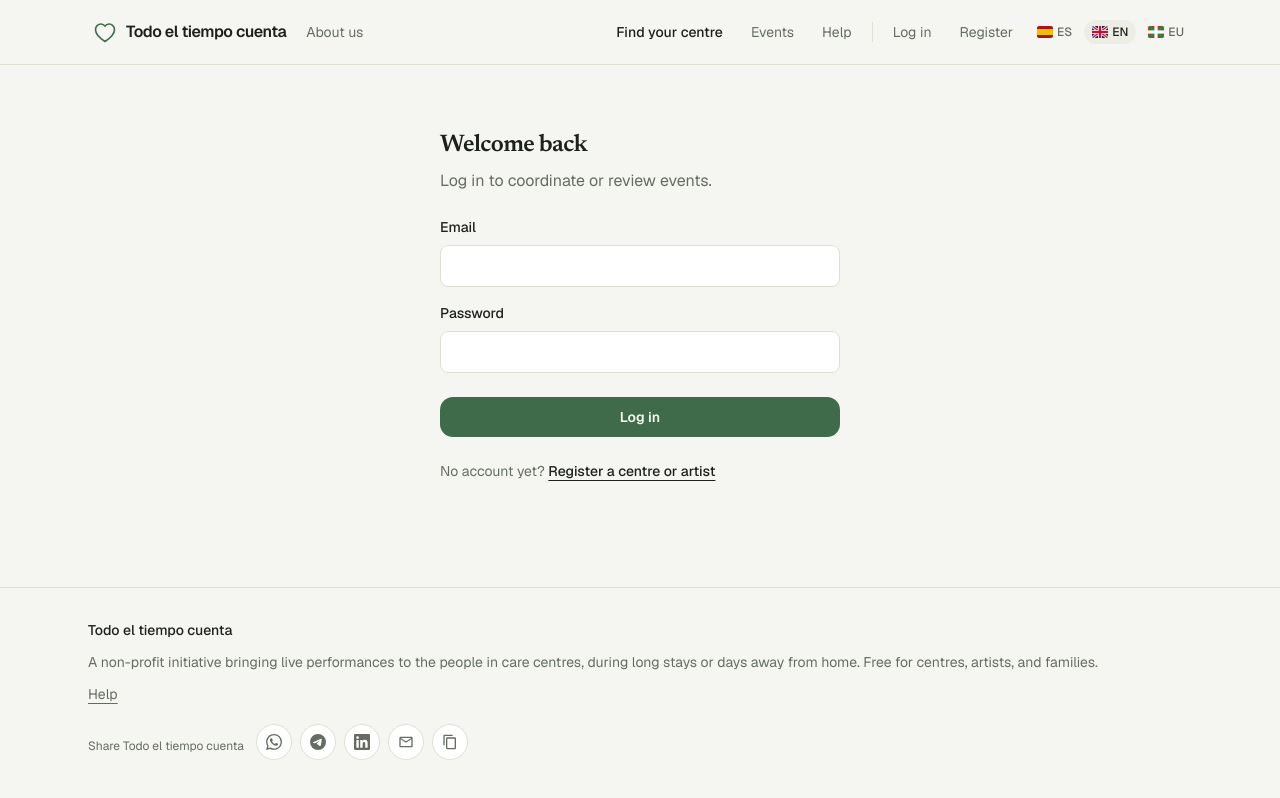
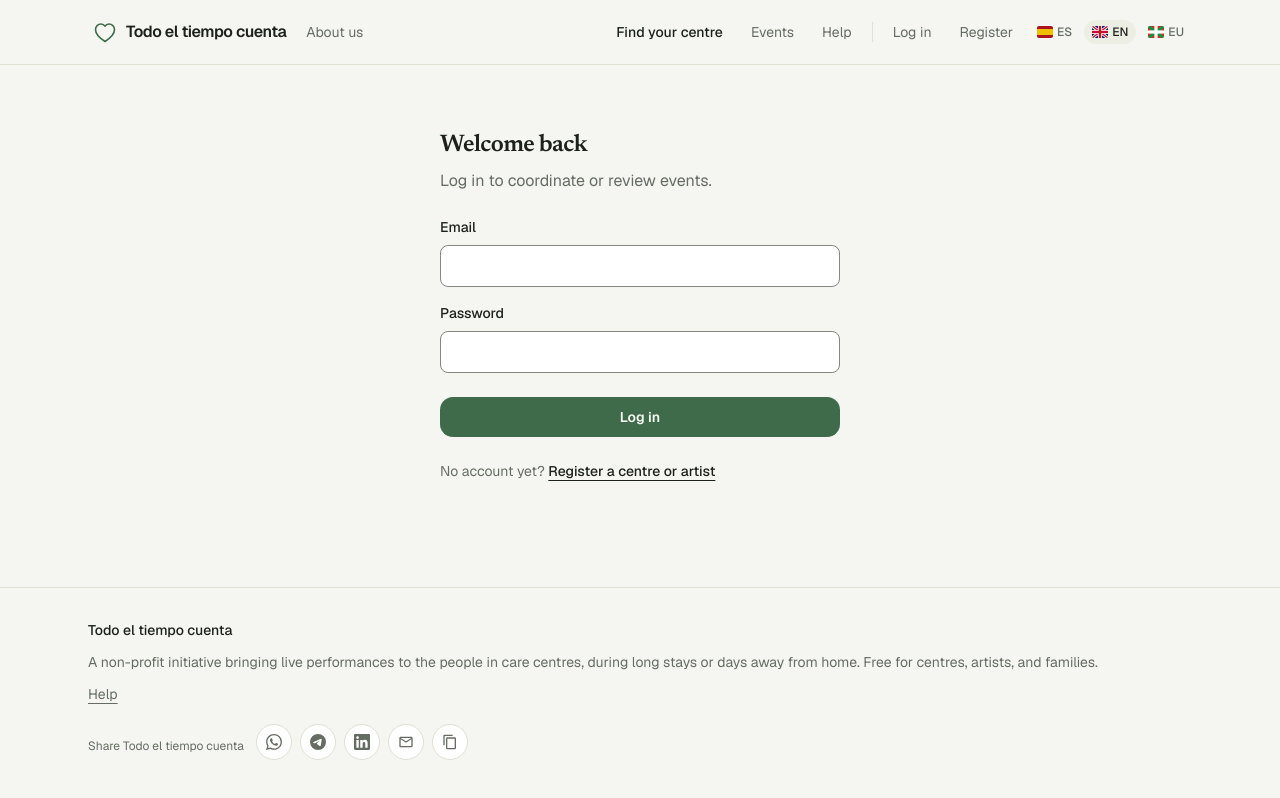
Before and after one commit to lezama4/webmaster, a Next.js app: page /login in a window 1280 px wide. Built offline with nearby package versions, Linux system fonts and the light colour scheme; no server answers.

Commit message:
fix(a11y): 3:1 focus ring and form control borders
Add --border-strong for inputs/selects/textareas and darken the light-theme
focus ring minimally; decorative borders are unchanged.

```diff
--- a/src/app/globals.css
+++ b/src/app/globals.css
@@ -14,6 +14,8 @@
   --foreground: #1d211c;
   --muted: #656d62;
   --border: #dde1d3;
+  /* Boundary of form controls (WCAG 1.4.11, 3:1). --border stays for decorative dividers. */
+  --border-strong: #868880;
   --primary: #3f6b4a;
   --primary-hover: #2f5238;
   --primary-foreground: #f5faf2;
@@ -28,7 +30,8 @@
   --success: #3f6b4a;
   --warning: #c98a4b;
   --danger: #a8432f;
-  --ring: #c98a4b;
+  /* Minimal darkening of --accent for 3:1 on every light surface (was 2.7:1). */
+  --ring: #b37b43;
   /* Fixed dark overlay for legibility scrims on top of photographs (e.g. the
      home hero), paired with a fixed light "on-scrim" text color. Neither is
      redefined in the dark media query below — a real photo's tonal range
@@ -47,6 +50,7 @@
     --foreground: #eef1ea;
     --muted: #a3ada0;
     --border: #263329;
+    --border-strong: #666f68;
     --primary: #6fa87e;
     --primary-hover: #8bbd97;
     --primary-foreground: #0c1710;
@@ -67,6 +71,7 @@
   --color-foreground: var(--foreground);
   --color-muted: var(--muted);
   --color-border: var(--border);
+  --color-border-strong: var(--border-strong);
   --color-primary: var(--primary);
   --color-primary-hover: var(--primary-hover);
   --color-primary-foreground: var(--primary-foreground);
--- a/src/ui/components/ui.tsx
+++ b/src/ui/components/ui.tsx
@@ -10,7 +10,7 @@ export const secondaryButton =
 
 /** Shared input styling — used by form fields across the auth and dashboard pages. Focus ring comes from the global `*:focus-visible` accent outline. */
 export const inputClasses =
-  "w-full rounded-[8px] border border-border bg-surface px-3 py-2.5 text-sm text-foreground transition-colors placeholder:text-muted";
+  "w-full rounded-[8px] border border-border-strong bg-surface px-3 py-2.5 text-sm text-foreground transition-colors placeholder:text-muted";
 
 /** Shared pill styling for a Slot/Event's audience (age band) badge (Phase 1). */
 export const audienceBadgeClasses =
```
